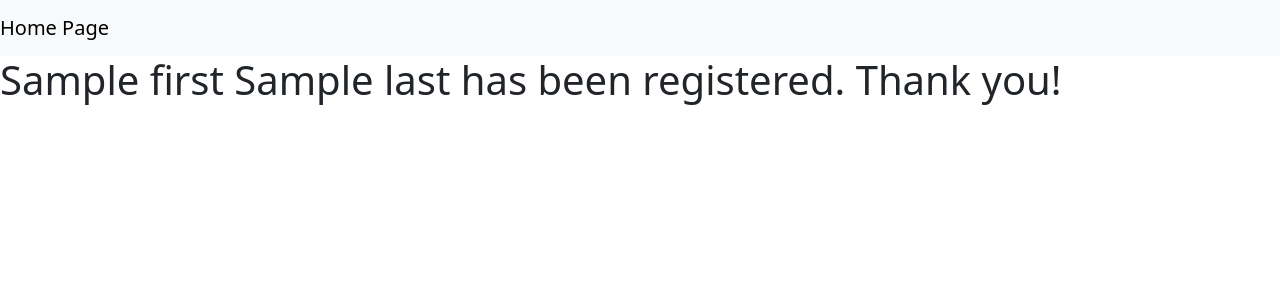
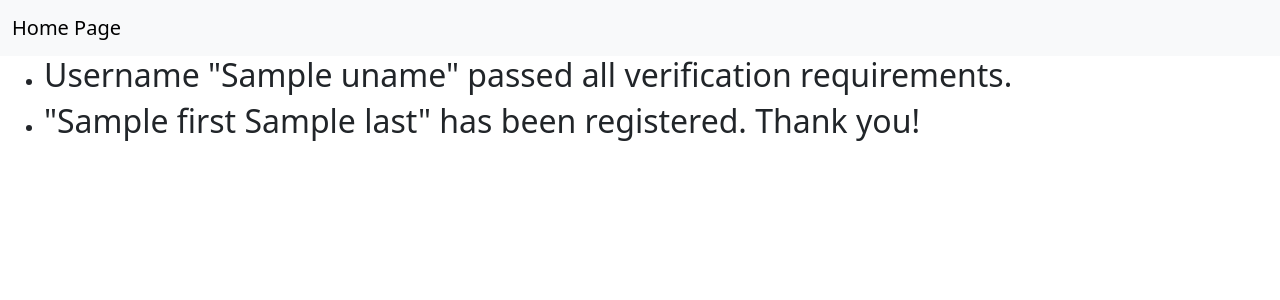
Before and after one commit to anantpbhat/Python, a Flask app: template templates/thankyou.html in a window 1280 px wide. Shown: the top 300 px of the page. Run offline with Flask 3, Linux system fonts and the light colour scheme; the template is opened without the code that fills it: most values are stand-ins (such as "Sample title", 1, 10 or a date in 2020).

Commit message:
New features for username checks added.

```diff
--- a/templates/404.html
+++ b/templates/404.html
@@ -1,6 +1,6 @@
 {% extends 'base.html' %}
 {% block snippet %}
-<div class="jumbotron">
+<div class="container-fluid text-center">
     <h2>Page doesn't exist! Please verify for any typos!!</h2>
 </div>
 {% endblock %}
--- a/templates/base.html
+++ b/templates/base.html
@@ -3,12 +3,12 @@
 <head>
     <meta charset="UTF-8">
     <title>Flask Form</title>
-    <link rel="stylesheet" href="https://cdn.jsdelivr.net/npm/bootstrap@5.3.2/dist/css/bootstrap.css">
-    <script src="https://cdn.jsdelivr.net/npm/bootstrap@5.3.2/dist/js/bootstrap.js"></script>
+    <link href="https://cdn.jsdelivr.net/npm/bootstrap@5.3.2/dist/css/bootstrap.min.css" rel="stylesheet" integrity="sha384-T3c6CoIi6uLrA9TneNEoa7RxnatzjcDSCmG1MXxSR1GAsXEV/Dwwykc2MPK8M2HN" crossorigin="anonymous">
+    <script src="https://cdn.jsdelivr.net/npm/bootstrap@5.3.2/dist/js/bootstrap.bundle.min.js" integrity="sha384-C6RzsynM9kWDrMNeT87bh95OGNyZPhcTNXj1NW7RuBCsyN/o0jlpcV8Qyq46cDfL" crossorigin="anonymous"></script>
 </head>
 <body>
-    <nav class="navbar navbar-expand-lg navbar-light bg-light">
-        <a class="navbar-brand" href="{{url_for('index')}}">Home Page</a>
+    <nav class="container-fluid navbar navbar-expand-lg navbar-light bg-light">
+        <a class="container-fluid navbar-brand" href="{{url_for('index')}}">Home Page</a>
     </nav>
 
     {% block snippet %}
--- a/templates/index.html
+++ b/templates/index.html
@@ -1,6 +1,6 @@
 {% extends "base.html" %}
 {% block snippet %}
-    <div class="jumbotron">
+    <div class="container-fluid text-center">
         <h2>Welcome to Puppies page!</h2>
         <p>Wanna signup to this website?</p>
         <a href="{{ url_for('signup_form') }}">Click here to Signup!</a>
--- a/templates/signup.html
+++ b/templates/signup.html
@@ -1,6 +1,6 @@
 {% extends "base.html" %}
 {% block snippet %}
-<div class="jumbotron">
+<div class="container-fluid">
     <h2>Welcome to Sign Up Page!</h2>
     <p>Please fill out this form -</p>
     <form action={{ url_for('thank_you') }}>
@@ -8,6 +8,10 @@
         <input type="text" name="first">
         <label for="last">Last Name:</label>
         <input type="text" name="last">
+        <br><br>
+        <label for="username">Username:</label>
+        <input type="text" name="username">
+        <br><br>
         <input type="submit" value="Submit Form">
     </form>
 </div>
--- a/templates/thankyou.html
+++ b/templates/thankyou.html
@@ -1,6 +1,9 @@
 {% extends 'base.html' %}
 {% block snippet %}
-<div class="jumbotron">
-    <h1>{{ first }} {{ last }} has been registered. Thank you!</h1>
+<div class="container-fluid">
+    <ul>
+        <li><h2>Username "{{ uname }}" passed all verification requirements.</h2></li>
+        <li><h2>"{{ first }} {{ last }}" has been registered. Thank you!</h2></li>
+    </ul>
 </div>
 {% endblock %}
--- a/web-demo.py
+++ b/web-demo.py
@@ -1,6 +1,10 @@
 
 from flask import Flask, render_template, request
+import re
 
+start_p = re.compile(r'^[A-Z].*')
+lower_p = re.compile(r'.*[a-z].*')
+num_p = re.compile(r'.*[0-9]$')
 app = Flask(__name__)
 
 @app.route('/')     ###127.0.0.1:5000/
@@ -23,7 +27,18 @@ def signup_form():
 def thank_you():
     first = request.args.get('first')
     last = request.args.get('last')
-    return render_template('thankyou.html', first=first, last=last)
+    uname = request.args.get('username')
+    failures = []
+    if not start_p.search(uname):
+        failures.append('Username "%s" does not start with uppercase letter' % uname)
+    if not lower_p.search(uname):
+        failures.append('No lowercase letter found in Username "%s"' % uname)
+    if not num_p.search(uname):
+        failures.append('Username "%s" does not end with a number' % uname)
+    if len(failures) > 0:
+        return render_template('result.html', uname=uname, failures=failures)
+    else:
+        return render_template('thankyou.html', uname=uname, first=first, last=last)
 
 @app.errorhandler(404)
 def url_error(e):
```
Also changed, not shown: templates/result.html (added, +10 -0 lines).
